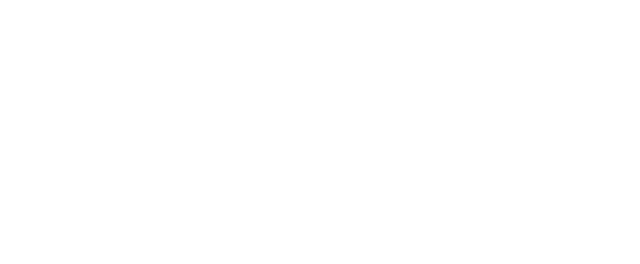
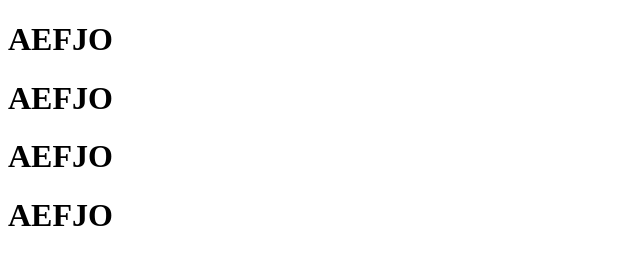
Before and after one commit to aefjo/belajar-Git, a plain HTML site: page index.html in a window 1280 px wide. Shown: the whole page, without its empty margins (0-640 px from the left). Drawn offline with Linux system fonts and the light colour scheme.

Commit message:
add h1 aefjo 4 baris

```diff
--- a/index.html
+++ b/index.html
@@ -7,6 +7,9 @@
     <title>Document</title>
 </head>
 <body>
-
+    <h1>AEFJO</h1>
+    <h1>AEFJO</h1>
+        <h1>AEFJO</h1>
+        <h1>AEFJO</h1>
 </body>
 </html>
```
